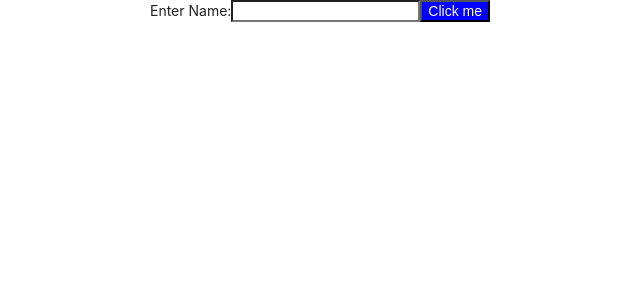
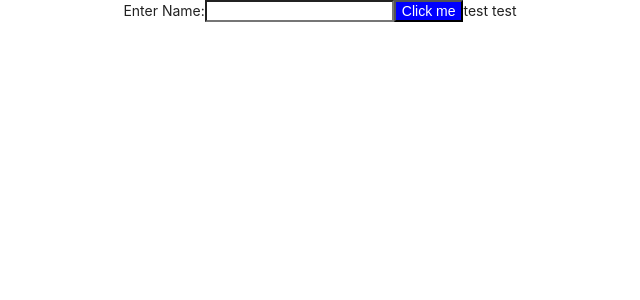
Before and after one commit to NickCelaya/Blog-Comments-List, a React (Create React App) app: page / in a window 1280 px wide. Shown: the top 300 px of the page, without its empty margins (320-960 px from the left). Built offline with nearby package versions, Linux system fonts and the light colour scheme.

Commit message:
test branch commit

```diff
--- a/src/App.js
+++ b/src/App.js
@@ -16,6 +16,7 @@ const App = () => {
 			<button style={{ backgroundColor: "blue", color: "white" }}>
 				{buttonText}
 			</button>
+			test test
 		</div>
 	);
 };
```
